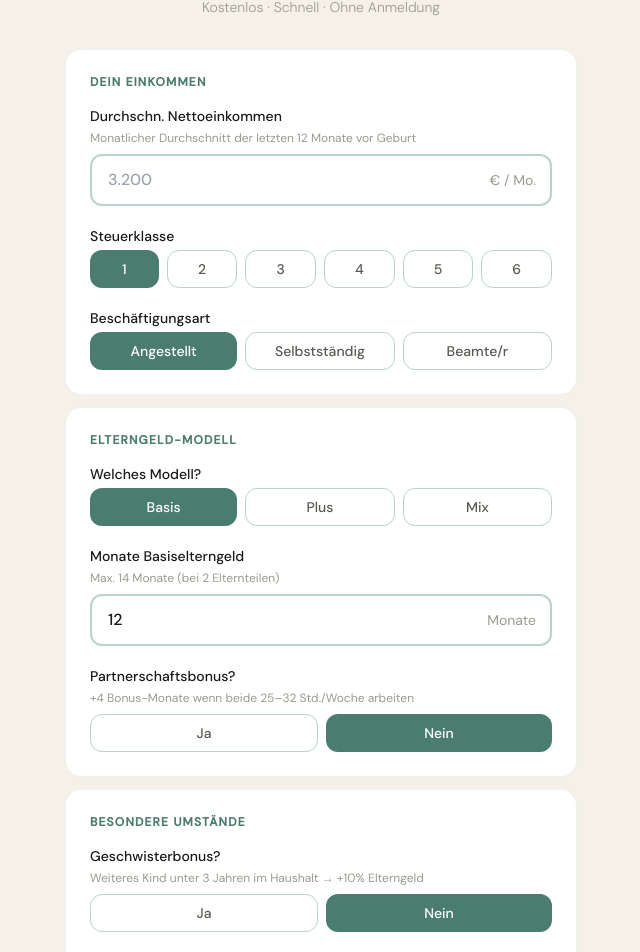
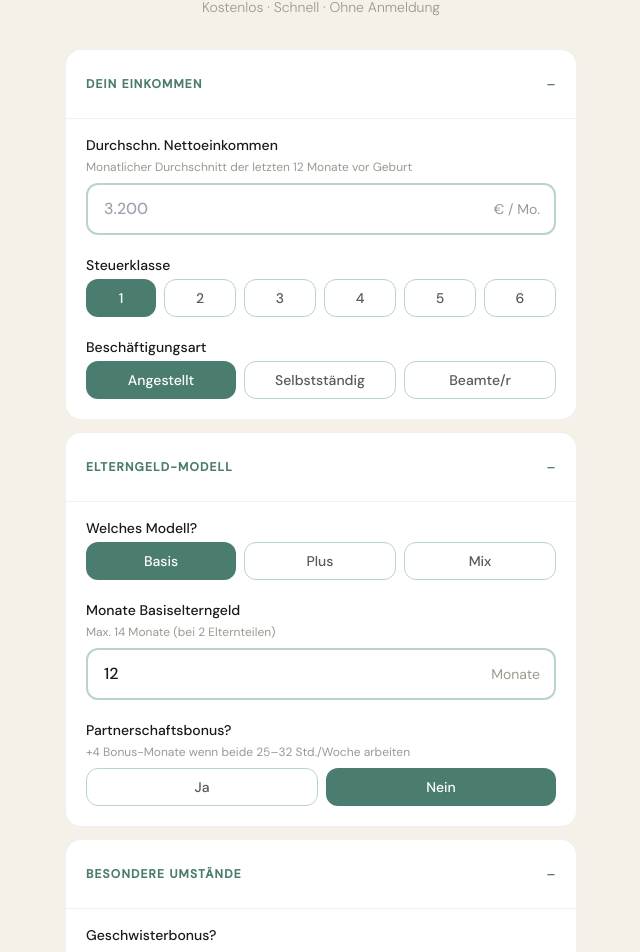
Before and after one commit to inna-tichman/elterngeld-rechner, a Next.js app: page / in a window 1280 px wide. Shown: the part 96-1048 px from the top of the page, without its empty margins (319-959 px from the left). Built offline with nearby package versions, Linux system fonts and the light colour scheme.

Commit message:
Make Einkommen, Modell, and Extras sections collapsible like Berechnung im Detail
Agent-Logs-Url: https://github.com/inna-tichman/elterngeld-rechner/sessions/1eab5d1c-3848-47d6-9e7d-48c363bb2445

Co-authored-by: inna-tichman <6143397+inna-tichman@users.noreply.github.com>

```diff
--- a/src/components/ElterngeldRechner.tsx
+++ b/src/components/ElterngeldRechner.tsx
@@ -102,6 +102,9 @@ export default function ElterngeldRechner() {
   const [mehrlinge, setMehrlinge] = useState(0);
   const [steuerklasse, setSteuerklasse] = useState<1|2|3|4|5|6>(1);
   const [showDetails, setShowDetails] = useState(false);
+  const [showEinkommen, setShowEinkommen] = useState(true);
+  const [showModell, setShowModell] = useState(true);
+  const [showExtras, setShowExtras] = useState(true);
 
   const params: EingabenParams = {
     nettoMonatlich: netto,
@@ -137,11 +140,20 @@ export default function ElterngeldRechner() {
         </div>
 
         {/* Einkommen */}
-        <div className="bg-white rounded-2xl p-6 mb-3 border border-sage/10">
-          <p className="text-xs font-semibold uppercase tracking-widest text-sage mb-4">
+        <div className="bg-white rounded-2xl border border-sage/10 mb-3 overflow-hidden">
+          <button
+            onClick={() => setShowEinkommen(!showEinkommen)}
+            className="w-full flex justify-between items-center p-5 text-left"
+          >
+            <span className="text-xs font-semibold uppercase tracking-widest text-sage">
               Dein Einkommen
-          </p>
+            </span>
+            <span className="text-sage text-lg">{showEinkommen ? "−" : "+"}</span>
+          </button>
 
+          {showEinkommen && (
+            <div className="px-5 pb-5 border-t border-sage/10">
+              <div className="mt-4">
                 <Field
                   label="Durchschn. Nettoeinkommen"
                   hint="Monatlicher Durchschnitt der letzten 12 Monate vor Geburt"
@@ -186,13 +198,25 @@ export default function ElterngeldRechner() {
                   />
                 </Field>
               </div>
+            </div>
+          )}
+        </div>
 
         {/* Modell */}
-        <div className="bg-white rounded-2xl p-6 mb-3 border border-sage/10">
-          <p className="text-xs font-semibold uppercase tracking-widest text-sage mb-4">
+        <div className="bg-white rounded-2xl border border-sage/10 mb-3 overflow-hidden">
+          <button
+            onClick={() => setShowModell(!showModell)}
+            className="w-full flex justify-between items-center p-5 text-left"
+          >
+            <span className="text-xs font-semibold uppercase tracking-widest text-sage">
               Elterngeld-Modell
-          </p>
+            </span>
+            <span className="text-sage text-lg">{showModell ? "−" : "+"}</span>
+          </button>
 
+          {showModell && (
+            <div className="px-5 pb-5 border-t border-sage/10">
+              <div className="mt-4">
                 <Field label="Welches Modell?">
                   <Toggle
                     options={[
@@ -242,13 +266,25 @@ export default function ElterngeldRechner() {
                   />
                 </Field>
               </div>
+            </div>
+          )}
+        </div>
 
         {/* Extras */}
-        <div className="bg-white rounded-2xl p-6 mb-4 border border-sage/10">
-          <p className="text-xs font-semibold uppercase tracking-widest text-sage mb-4">
+        <div className="bg-white rounded-2xl border border-sage/10 mb-4 overflow-hidden">
+          <button
+            onClick={() => setShowExtras(!showExtras)}
+            className="w-full flex justify-between items-center p-5 text-left"
+          >
+            <span className="text-xs font-semibold uppercase tracking-widest text-sage">
               Besondere Umstände
-          </p>
+            </span>
+            <span className="text-sage text-lg">{showExtras ? "−" : "+"}</span>
+          </button>
 
+          {showExtras && (
+            <div className="px-5 pb-5 border-t border-sage/10">
+              <div className="mt-4">
                 <Field
                   label="Geschwisterbonus?"
                   hint="Weiteres Kind unter 3 Jahren im Haushalt → +10% Elterngeld"
@@ -275,6 +311,9 @@ export default function ElterngeldRechner() {
                     onChange={(v) => setMehrlinge(parseInt(v))}
                   />
                 </Field>
+              </div>
+            </div>
+          )}
         </div>
 
         {/* Ergebnis */}
```
Lines whose indentation alone changed are shown as unchanged.
